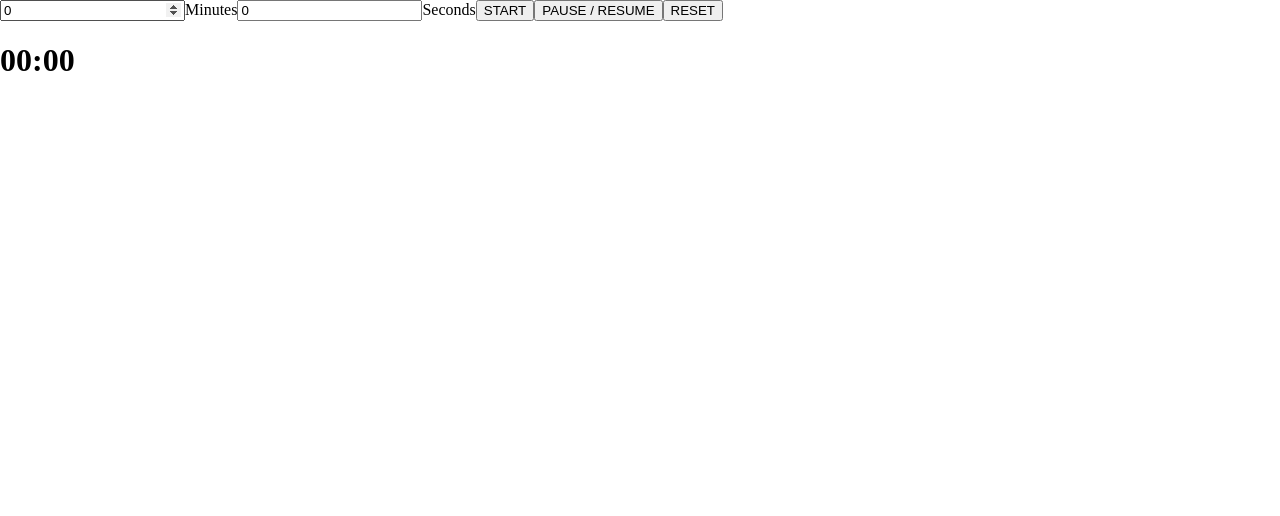
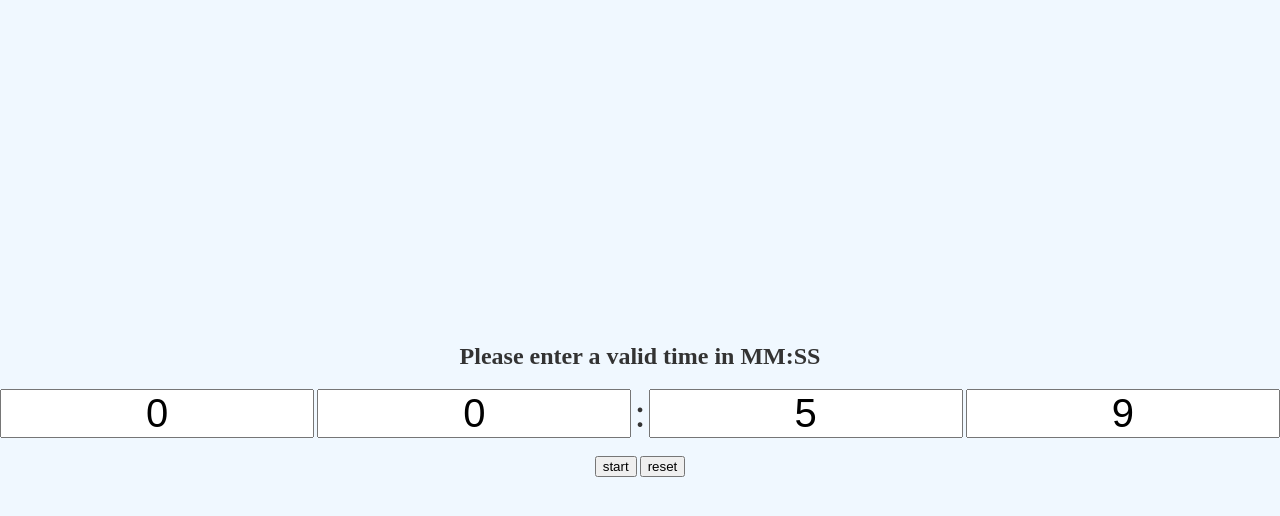
Before and after one commit to adityasuman2025/machineCoding, a React (Vite) app in the folder react/: page /countdown-timer in a window 1280 px wide. Shown: the top 516 px of the page. Built offline with nearby package versions, Linux system fonts and the light colour scheme.

Commit message:
react countdown timer

```diff
--- a/react/src/App.tsx
+++ b/react/src/App.tsx
@@ -1,6 +1,6 @@
 import { BrowserRouter as Router, Routes, Route, Link } from "react-router-dom";
 import Clock from "./projects/Clock";
-import CountDownTimer from "./projects/CountDownTimer";
+import Countdown from "./projects/countdown/Countdown";
 import DataTable from "./projects/DataTable";
 import ImageCarousel from "./projects/ImageCarousel";
 import MobileNoFormatter from "./projects/MobileNoFormatter";
@@ -74,7 +74,7 @@ export default function App() {
                 <Route path="/" element={<Dashboard />} />
                 <Route path="/chess" element={<ChessBishop />} />
                 <Route path="/clock" element={<Clock />} />
-                <Route path="/countdown-timer" element={<CountDownTimer />} />
+                <Route path="/countdown-timer" element={<Countdown />} />
                 <Route path="/data-table" element={<DataTable />} />
                 <Route path="/image-carousel" element={<ImageCarousel />} />
                 <Route path="/mobile-no-formatter" element={<MobileNoFormatter />} />
--- a/react/src/projects/CountDownTimer.tsx
+++ /dev/null
@@ -1,91 +0,0 @@
-import React, { useState, Fragment } from 'react';
-
-let interval;
-
-function getSeconds(timeObj) {
-    let { minutes, seconds } = timeObj || {};
-
-    return (Number(minutes) * 60) + Number(seconds);
-}
-
-function getCounterTimeObj(timeInSeconds) {
-    let minutes = addPrefixZero(timeInSeconds / 60);
-    let seconds = addPrefixZero(timeInSeconds % 60);
-
-    return { minutes, seconds };
-}
-
-function addPrefixZero(number) {
-    if (number < 10) return "0" + number;
-
-    return number;
-}
-
-function CountDownTimer() {
-    const [inputData, setInputData] = useState({ minutes: "0", seconds: "0" });
-    const [counterTime, setCounterTime] = useState({ minutes: "00", seconds: "00" });
-    const [isPaused, setIsPaused] = useState(false);
-
-    function handleInputChange(e, type) {
-        setInputData(prev => ({ ...prev, [type]: e.target.value }));
-    }
-
-    function handleStartButtonClick() {
-        setIsPaused(false);
-
-        setCounterTime(getCounterTimeObj(getSeconds(inputData)));
-
-        startCounter(getSeconds(inputData));
-    }
-
-    function startCounter(timeInSeconds) {
-        clearInterval(interval);
-
-        let leftSeconds = timeInSeconds;
-        interval = setInterval(() => {
-            leftSeconds--;
-            setCounterTime(getCounterTimeObj(leftSeconds));
-
-            if (leftSeconds <= 0) clearInterval(interval);
-        }, 1000);
-    }
-
-    function togglePause() {
-        if (isPaused) {
-            startCounter(getSeconds(counterTime));
-        } else {
-            clearInterval(interval);
-        }
-
-        setIsPaused(prev => !prev)
-    }
-
-    function handleResetClick() {
-        clearInterval(interval);
-
-        setInputData({ minutes: "0", seconds: "0" })
-        setCounterTime({ minutes: "00", seconds: "00" });
-        setIsPaused(false);
-    }
-
-    return (
-        <Fragment>
-            <label>
-                <input type="number" value={inputData.minutes} onChange={(e) => handleInputChange(e, "minutes")} />
-                Minutes
-            </label>
-            <label>
-                <input type="number" value={inputData.seconds} onChange={(e) => handleInputChange(e, "seconds")} />
-                Seconds
-            </label>
-
-            <button onClick={handleStartButtonClick}>START</button>
-            <button onClick={togglePause}>PAUSE / RESUME</button>
-            <button onClick={handleResetClick}>RESET</button>
-
-            <h1 data-testid="running-clock">{counterTime.minutes}:{counterTime.seconds}</h1>
-        </Fragment>
-    );
-}
-
-export default CountDownTimer;
--- /dev/null
+++ b/react/src/projects/countdown/Countdown.scoped.css
@@ -0,0 +1,27 @@
+.content {
+    display: flex;
+    align-items: center;
+    justify-content: center;
+    flex-direction: column;
+}
+
+.box {
+    display: flex;
+    align-items: center;
+    justify-content: center;
+    gap: 3px;
+    font-size: 40px;
+}
+
+.input {
+    width: 30px;
+    height: 60px;
+    font-size: 40px;
+    padding: 0;
+    text-align: center;
+}
+
+.disabled {
+    pointer-events: none;
+    opacity: 0.5;
+}
--- /dev/null
+++ b/react/src/projects/countdown/Countdown.tsx
@@ -0,0 +1,147 @@
+import { useState, useEffect, useCallback, ChangeEvent, useRef } from "react";
+import "./Countdown.scoped.css";
+
+const MINUTES_TENS = "minutesTens";
+const MINUTES_UNITS = "minutesUnits";
+const SECONDS_TENS = "secondsTens";
+const SECONDS_UNITS = "secondsUnits";
+
+function validateInput(val: string, isTensPosition: boolean = false) {
+    if (val === "") return "";
+
+    const num = Number(val);
+    if (Number.isFinite(num) && val !== "") {
+        if (isTensPosition && num > 5) return 5;
+        return num % 10;
+    } else return "";
+}
+
+function getTotalSeconds(time: timeData) {
+    return 60 * (Number(time[MINUTES_TENS]) * 10 + Number(time[MINUTES_UNITS])) + Number(time[SECONDS_TENS]) * 10 + Number(time[SECONDS_UNITS])
+}
+
+function getTimeFromSeconds(totalSeconds: number) {
+    const minutes = Math.floor(totalSeconds / 60);
+    const seconds = totalSeconds % 60;
+
+    return {
+        [MINUTES_TENS]: Math.floor(minutes / 10),
+        [MINUTES_UNITS]: minutes % 10,
+        [SECONDS_TENS]: Math.floor(seconds / 10),
+        [SECONDS_UNITS]: seconds % 10
+    }
+}
+
+interface timeData {
+    [MINUTES_TENS]: number | "",
+    [MINUTES_UNITS]: number | "",
+    [SECONDS_TENS]: number | "",
+    [SECONDS_UNITS]: number | "",
+}
+export default function Countdown() {
+    let intervalRef = useRef<ReturnType<typeof setInterval> | null>(null);
+
+    const [time, setTime] = useState<timeData>({
+        [MINUTES_TENS]: 0,
+        [MINUTES_UNITS]: 0,
+        [SECONDS_TENS]: 5,
+        [SECONDS_UNITS]: 9
+    })
+    const [isRunning, setIsRunning] = useState(false);
+
+    useEffect(() => {
+        return () => clearInterval(intervalRef.current);
+    }, []);
+
+    const clear = useCallback(() => {
+        if (intervalRef.current) {
+            clearInterval(intervalRef.current);
+            intervalRef.current = null;
+        }
+        setIsRunning(false);
+    }, []);
+
+    const handleChange = useCallback((e: ChangeEvent<HTMLInputElement>) => {
+        const { value, name } = e.target;
+        const val = validateInput(value, [SECONDS_TENS, MINUTES_TENS].includes(name));
+
+        setTime((prev) => ({ ...prev, [name]: val }));
+    }, []);
+
+    const handleStartStopClick = useCallback(() => {
+        if (isRunning) clear();
+        else {
+            let totalSeconds = getTotalSeconds(time);
+            if (totalSeconds <= 0) return;
+
+            if (intervalRef.current) clearInterval(intervalRef.current);
+            setIsRunning(true);
+
+            setTime(getTimeFromSeconds(totalSeconds--));
+
+            intervalRef.current = setInterval(() => {
+                if (totalSeconds < 0) return clear();
+
+                setTime(getTimeFromSeconds(totalSeconds--));
+            }, 1000);
+        }
+    }, [isRunning, time, clear]);
+
+    const handleResetClick = useCallback(() => {
+        clear();
+        setTime({
+            [MINUTES_TENS]: 0,
+            [MINUTES_UNITS]: 0,
+            [SECONDS_TENS]: 5,
+            [SECONDS_UNITS]: 9
+        })
+    }, [clear]);
+
+    return (
+        <section className="content">
+            <h2>Please enter a valid time in MM:SS</h2>
+
+            <section className="box">
+                <input
+                    type="text"
+                    className={"input " + (isRunning ? "disabled" : "")}
+                    maxLength={1}
+                    name={MINUTES_TENS}
+                    value={time[MINUTES_TENS]}
+                    onChange={handleChange}
+                />
+                <input
+                    type="text"
+                    className={"input " + (isRunning ? "disabled" : "")}
+                    maxLength={1}
+                    name={MINUTES_UNITS}
+                    value={time[MINUTES_UNITS]}
+                    onChange={handleChange}
+                />
+                :
+                <input
+                    type="text"
+                    className={"input " + (isRunning ? "disabled" : "")}
+                    maxLength={1}
+                    name={SECONDS_TENS}
+                    value={time[SECONDS_TENS]}
+                    onChange={handleChange}
+                />
+                <input
+                    type="text"
+                    className={"input " + (isRunning ? "disabled" : "")}
+                    maxLength={1}
+                    name={SECONDS_UNITS}
+                    value={time[SECONDS_UNITS]}
+                    onChange={handleChange}
+                />
+            </section>
+            <br />
+
+            <section className="box">
+                <button onClick={handleStartStopClick}>{isRunning ? "stop" : "start"}</button>
+                <button onClick={handleResetClick}>reset</button>
+            </section>
+        </section>
+    )
+}
```
